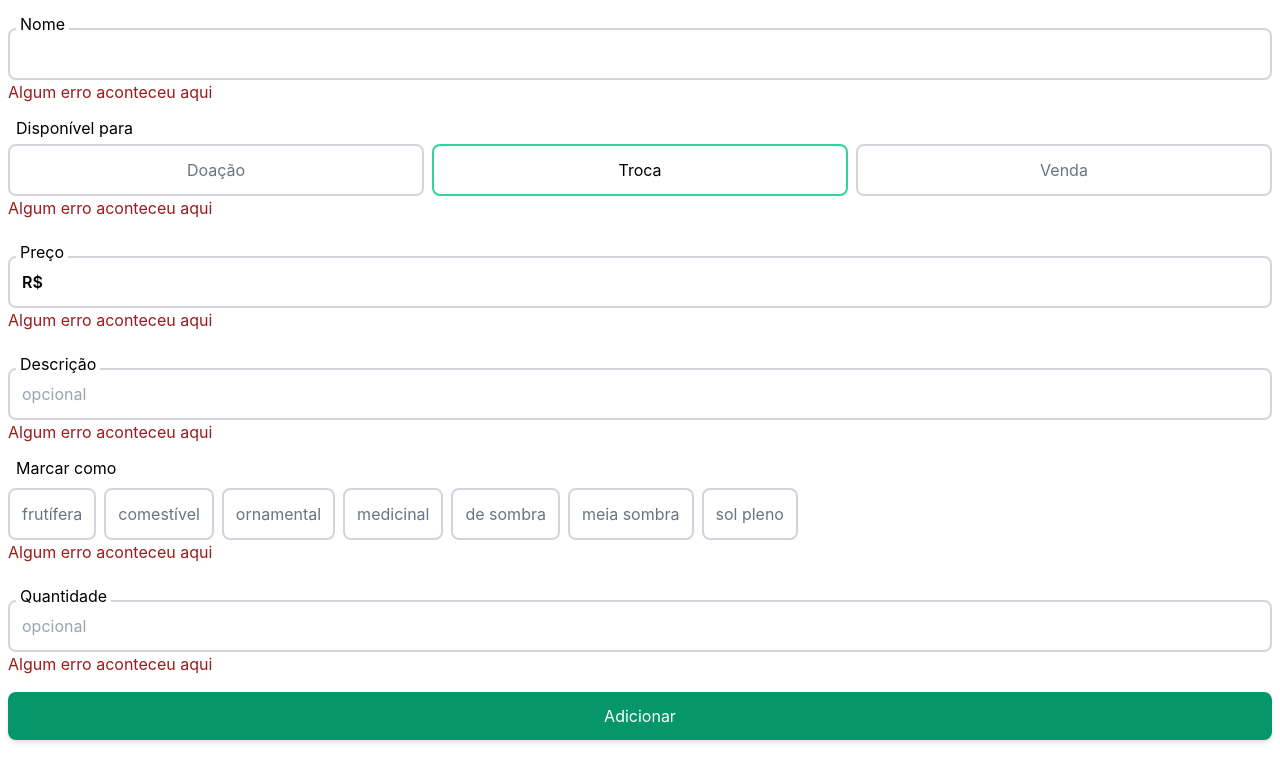
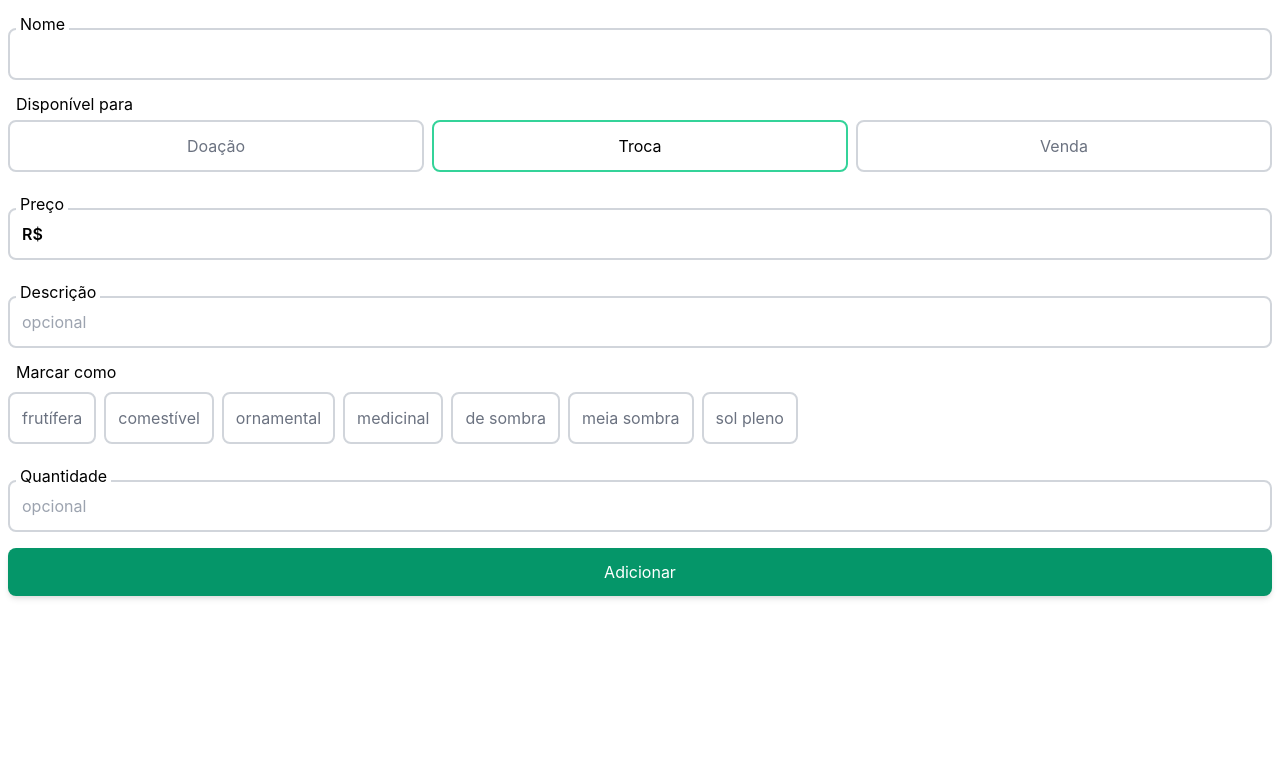
Before and after one commit to yolisses/SuasPlantas-site, a Next.js app: page /add in a window 1280 px wide. Shown: the top 782 px of the page. Built offline with nearby package versions, Linux system fonts and the light colour scheme.

Commit message:
add a required field validation

```diff
--- a/add/AddItemScreen.tsx
+++ b/add/AddItemScreen.tsx
@@ -13,13 +13,17 @@ export function AddScreen() {
   } = useForm();
   const onSubmit = (data) => console.log("aqui", data);
 
+  console.error(errors);
+
+  const required = { value: true, message: "Esse campo é obrigatório" };
+
   return (
     <form onSubmit={handleSubmit(onSubmit)}>
       <div className="flex flex-col flex-1 h-full items-stretch p-2">
         <TextInput
           label="Nome"
-          {...register("name", { required: true })}
-          error={errors.name}
+          {...register("name", { required })}
+          error={errors?.name?.message}
         />
         <AvailabilitySelector />
         <TextInput label="Descrição" optional {...register("description")} />
--- a/forms/FieldBox.tsx
+++ b/forms/FieldBox.tsx
@@ -18,7 +18,7 @@ export function FieldBox({
           {label}
         </label>
         {children}
-        <div className="text-red-800">Algum erro aconteceu aqui{error}</div>
+        <div className="text-red-800">{error}</div>
       </div>
     </label>
   );
```
